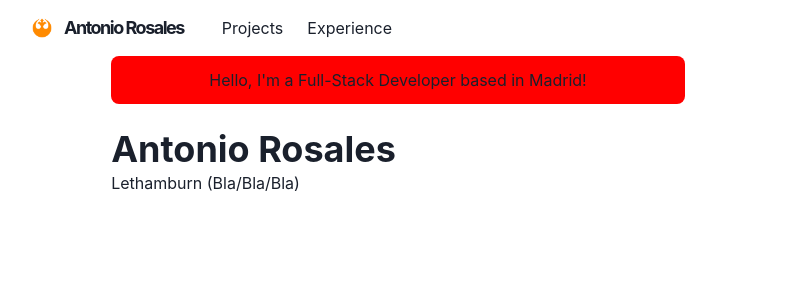
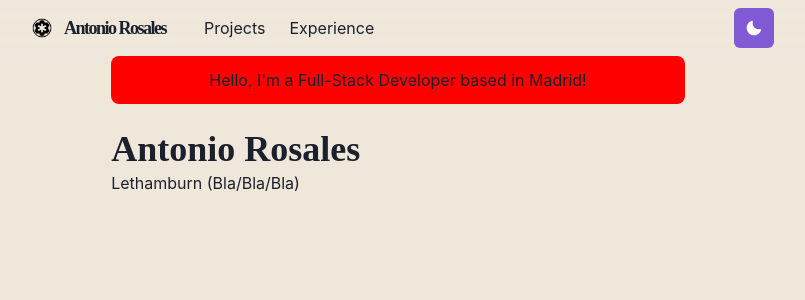
Before and after one commit to lethamburn/lethamburn-portfolio, a Next.js app: page / in a window 1280 px wide. Shown: the top 300 px of the page, without its empty margins (242-1047 px from the left). Built offline with nearby package versions, Linux system fonts and the light colour scheme.

Commit message:
FEAT theme and dark-mode

```diff
--- a/components/navbar.js
+++ b/components/navbar.js
@@ -14,8 +14,8 @@
   IconButton,
   useColorModeValue
 } from '@chakra-ui/react'
-
 import { HamburgerIcon } from '@chakra-ui/icons'
+import ThemeToogleButton from './theme-toogle-button'
 
 const LinkItem = ({ href, path, children }) => {
   const active = path == href
@@ -74,6 +74,7 @@
           </LinkItem>
         </Stack>
         <Box flex={1} align="right">
+        <ThemeToogleButton />
           <Box ml={2} display={{ base: 'inline-block', md: 'none' }}>
             <Menu>
               <MenuButton
--- /dev/null
+++ b/components/theme-toogle-button.js
@@ -0,0 +1,17 @@
+import { IconButton, useColorMode, useColorModeValue } from '@chakra-ui/react'
+import { SunIcon, MoonIcon } from '@chakra-ui/icons'
+
+const ThemeToggleButton = () => {
+  const { toggleColorMode } = useColorMode()
+
+  return (
+    <IconButton
+      aria-label="Toggle theme"
+      colorScheme={useColorModeValue('purple', 'orange')}
+      icon={useColorModeValue(<MoonIcon />, <SunIcon />)}
+      onClick={toggleColorMode}
+    ></IconButton>
+  )
+}
+
+export default ThemeToggleButton
--- /dev/null
+++ b/lib/theme.js
@@ -0,0 +1,48 @@
+import { extendTheme } from '@chakra-ui/react'
+import { mode } from '@chakra-ui/theme-tools'
+
+const styles = {
+  global: props => ({
+    body: {
+      bg: mode('#f0e7db', '#202023')(props)
+    }
+  })
+}
+
+const components = {
+  Heading: {
+    variants: {
+      'section-title': {
+        textDecoration: 'underline',
+        fontSize: 20,
+        textUnderlineOffset: 6,
+        textDecorationColor: '#525252',
+        textDecorationThickness: 4,
+        marginTop: 3,
+        marginBottom: 4
+      }
+    }
+  },
+  Link: {
+    baseStyle: props => ({
+      color: mode('#3d7aed', '#ff63c3')(props),
+      textUnderlineOffset: 3
+    })
+  }
+}
+
+const fonts = {
+  heading: "'M PLUS Rounded 1c'"
+}
+
+const colors = {
+  grassTeal: '#88ccca'
+}
+
+const config = {
+  initialColorMode: 'dark',
+  useSystemColorMode: true
+}
+
+const theme = extendTheme({ config, styles, components, fonts, colors })
+export default theme
--- a/pages/_app.js
+++ b/pages/_app.js
@@ -1,10 +1,10 @@
 import { ChakraProvider } from '@chakra-ui/react'
-
 import Layout from '../components/layouts/main'
+import theme from '../lib/theme';
 
 const Website = ({ Component, pageProps, router }) => {
   return (
-    <ChakraProvider>
+    <ChakraProvider theme={theme}>
       <Layout router={router}>
         <Component {...pageProps} key={router.route} />
       </Layout>
--- /dev/null
+++ b/pages/_document.js
@@ -0,0 +1,18 @@
+import { ColorModeScript } from '@chakra-ui/react'
+import NextDocument, { Html, Head, Main, NextScript } from 'next/document'
+import theme from '../lib/theme'
+
+export default class Document extends NextDocument {
+  render() {
+    return (
+      <Html lang="en">
+        <Head />
+        <body>
+          <ColorModeScript initialColorMode={theme.config.initialColorMode} />
+          <Main />
+          <NextScript />
+        </body>
+      </Html>
+    )
+  }
+}
```
Also changed, not shown: public/images/footprint-dark.png, public/images/footprint.png.
